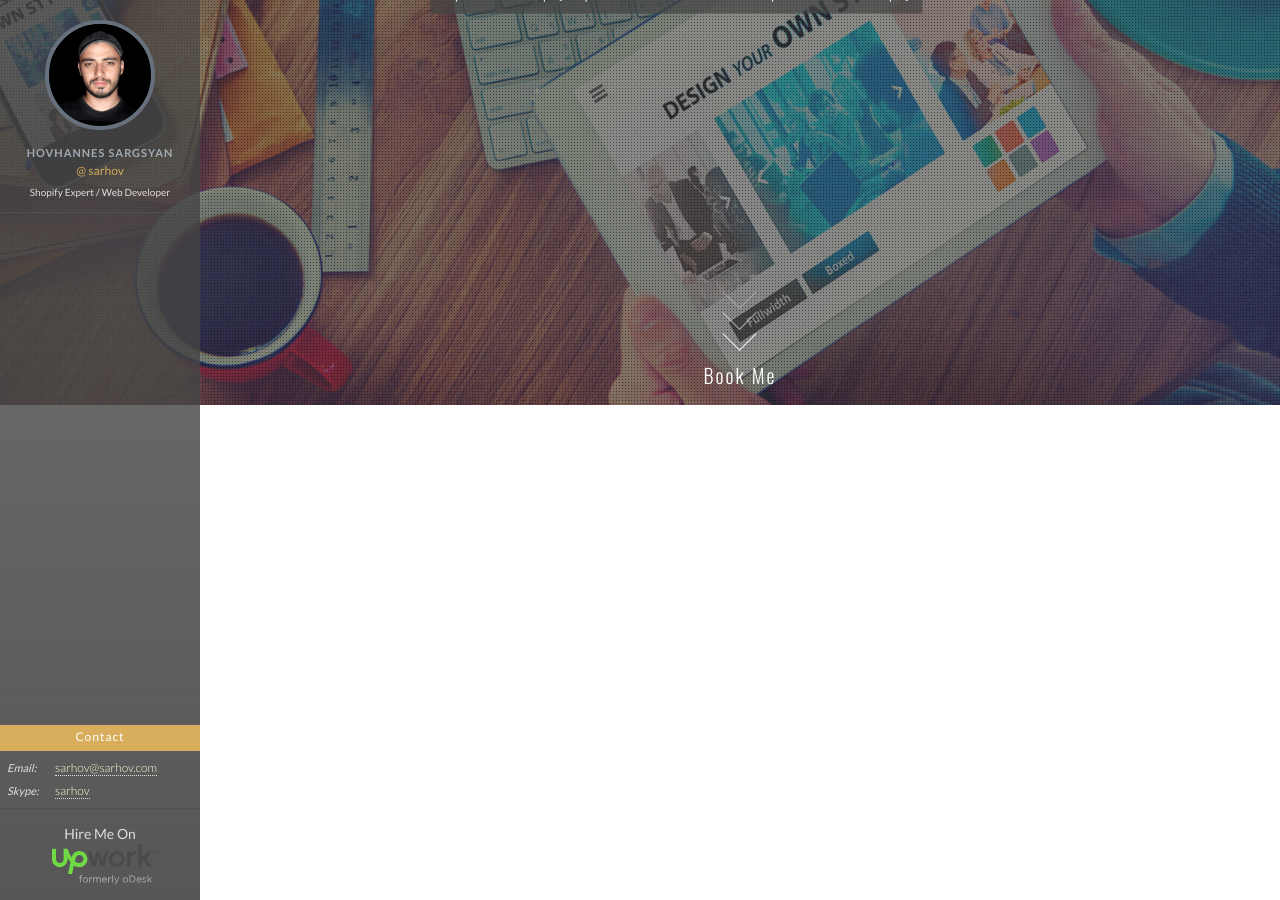
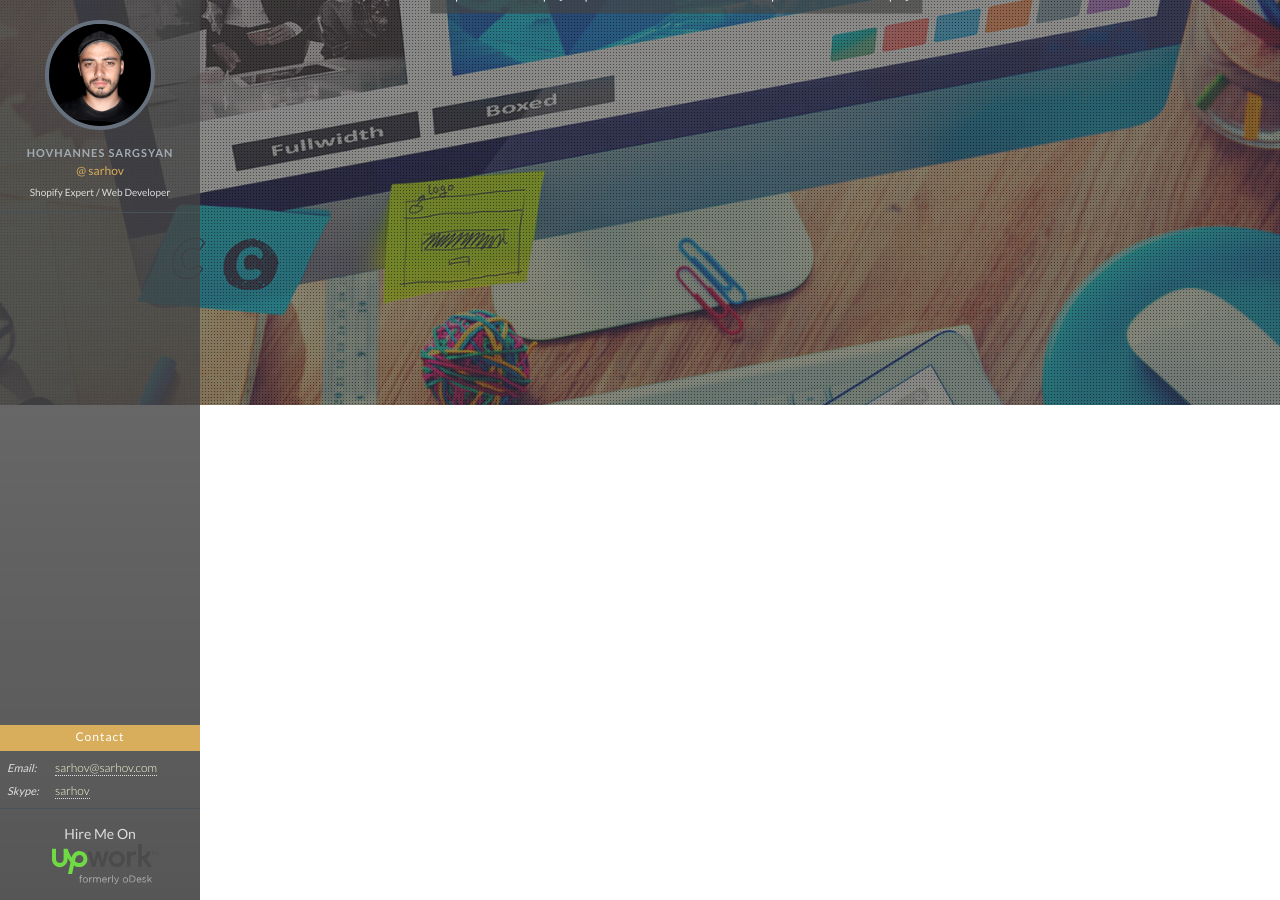
Before and after one commit to sarhov/sarhov.github.io, a Jekyll site: the page built from index.html, in a window 1280 px wide and 900 px high, scrolled down 495 px. Built offline with Jekyll 4.4.1, drawn with Linux system fonts in a browser that asks for light colours.

Commit message:
removed unneccerary files

```diff
--- a/_layouts/default.html
+++ b/_layouts/default.html
@@ -61,17 +61,17 @@
       <h6 class="b-home-intro__slogan"> <span>Experienced <span class="visual-hidden">Shopify Expert and</span> individual web developer focused on Shopify</span></h6>
     </div>
 
-    <div class="b-home__action">
+    {% comment %}<div class="b-home__action">
       <a class="b-scroll jsScrollBottom" href="#section2">
         <span></span><span></span><span></span>
         <strong>Book Me</strong>
       </a>
-    </div>
+    </div>{% endcomment %}
   </div>
-
+{% comment %}
   <div class="b-home__row b-home__row_second" id="section2">
 
-  </div>
+  </div>{% endcomment %}
 
 </div>
 {% else %}
```
Also changed, not shown: 1 other file.
